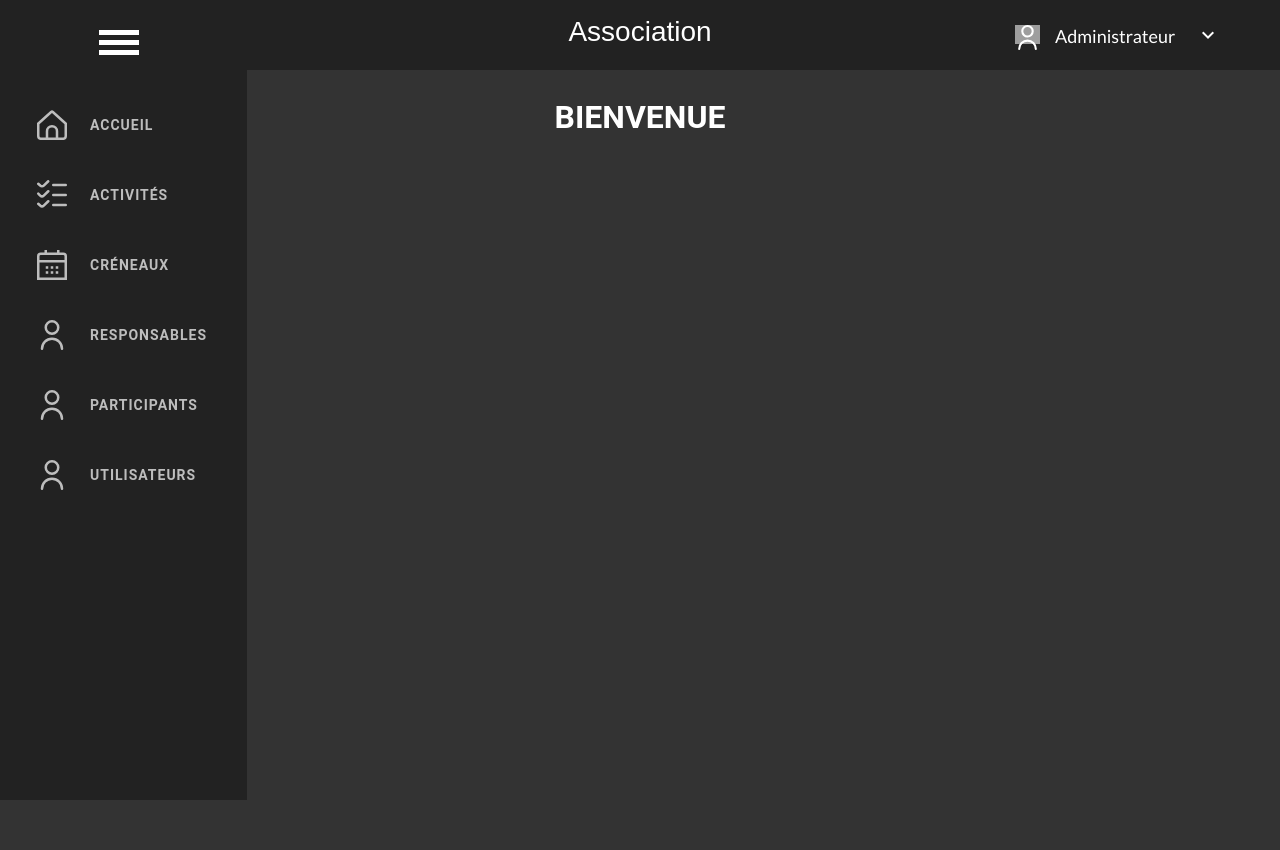
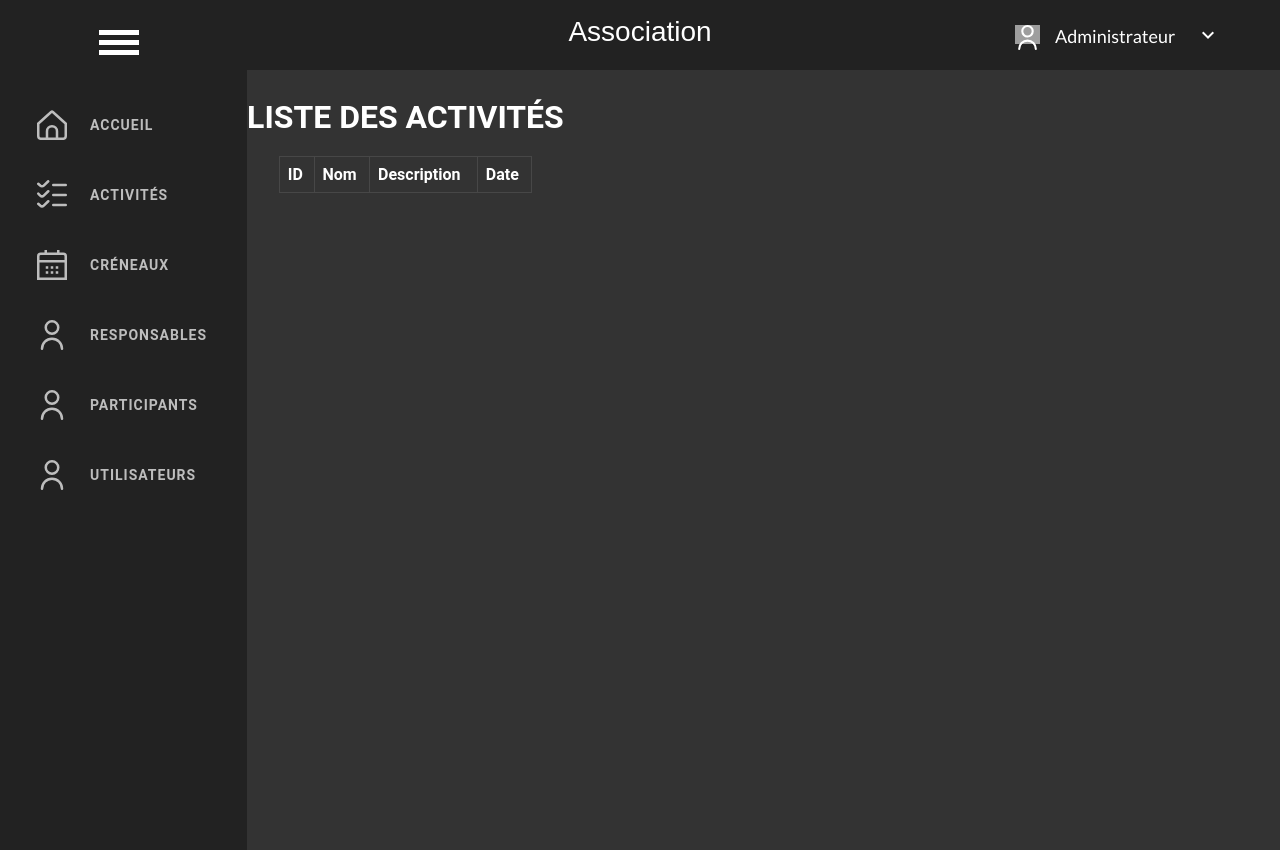
Before and after one commit to KillyanBtllr/Association, a PHP site: template view/admin/activite.php in a window 1280 px wide. Before the commit the page ends 800 px from the top, so only its background shows below. Run offline with PHP 8.4, Linux system fonts and the light colour scheme; the template is opened without the code that fills it, so the values that code supplies are empty; a user stored in the database is signed in; some libraries are stand-ins or nearby versions; grey boxes are pictures that could not be loaded.

Commit message:
Mise à jour de la BDD et de l'interface admin et des activités

```diff
--- a/css/accueil.css
+++ b/css/accueil.css
@@ -337,10 +337,12 @@ h2 {
   font-size: 30px;
 }
 
+.content-wrapper {
+  display: flex;
+}
+
 .menu {
-  top: 0;
-  position: fixed;
-  z-index: 3;
+  z-index: 2;
   background: #222;
   display: inline-block;
   float: left;
@@ -348,6 +350,13 @@ h2 {
   height: 100vh;
   width: 100px;
   overflow: hidden;
+}
+
+.content-section {
+  flex: 1;
+  padding: 30px;
+  background: #333;
+  color: white;
 }
 
 .toggled{
--- /dev/null
+++ b/css/activite.css
@@ -0,0 +1,39 @@
+.table-section {
+    flex-direction: column;
+    align-items: center;
+    justify-content: center;
+    height: 100vh;
+}
+
+.center-table-wrapper {
+    width: 80%;
+    margin: auto; /* Add this line to center the container */
+    margin-top: 20px;
+}
+
+.center-table {
+    width: 100%;
+    margin: auto; /* Add this line to center the table within the container */
+    border-collapse: collapse;
+    background-color: #2b2b2b;
+    color: #ffffff;
+}
+
+
+.center-table thead {
+    background-color: #1c1c1c; /* Couleur de fond pour l'en-tête */
+}
+
+.center-table th, .center-table td {
+    border: 1px solid #474747; /* Couleur de la bordure des cellules */
+    padding: 8px;
+    text-align: left;
+}
+
+.center-table th {
+    background-color: #333333; /* Couleur de fond pour les cellules d'en-tête */
+}
+
+.center-table tr:hover {
+    background-color: #444444; /* Couleur de fond lors du survol */
+}
--- a/view/admin/activite.php
+++ b/view/admin/activite.php
@@ -21,6 +21,7 @@ $prenom = $infoUser['prenom_participant'];
     <title>Accueil</title>
     <link href="https://fonts.googleapis.com/css2?family=Lato&display=swap" rel="stylesheet">
     <link href="css/accueil.css" rel="stylesheet">
+    <link href="css/activite.css" rel="stylesheet">
     <link href="https://fonts.googleapis.com/icon?family=Material+Icons" rel="stylesheet">
     <script src="https://code.jquery.com/jquery-3.6.4.min.js"></script>
     <script src="https://ajax.googleapis.com/ajax/libs/angularjs/1.5.2/angular.min.js"></script>
@@ -44,6 +45,7 @@ $prenom = $infoUser['prenom_participant'];
             </div>
         </div>
     </header>
+    <div class="content-wrapper">
         <div class="menu">
             <div class="menubutton">
                 <div class="blok een"></div>
@@ -52,17 +54,47 @@ $prenom = $infoUser['prenom_participant'];
             </div>
             <ul class="">
                 <li class="accueil"><div class="menutekstwrapper"><a class="menutekst" href="">Accueil</a></div></li>
-            <li class="activite"><div class="menutekstwrapper"><a class="menutekst" href="">Activités</a></div></li>
+                <li class="activite"><div class="menutekstwrapper"><a class="menutekst" href="?page=activite">Activités</a></div></li>
                 <li class="creneau"><div class="menutekstwrapper"><a class="menutekst" href="">Créneaux</a></div></li>
                 <li class="utilisateur"><div class="menutekstwrapper"><a class="menutekst" href="">Responsables</a></div></li>
-            <li class="utilisateur"><div class="menutekstwrapper"><a class="menutekst" href="">Participants</a></div></li>
-            <li class="utilisateur"><div class="menutekstwrapper"><a class="menutekst" href="">Utilisateurs</a></div></li>
+                <li class="utilisateur"><div class="menutekstwrapper"><a class="menutekst" href="admin/participant.php">Participants</a></div></li>
+                <li class="utilisateur"><div class="menutekstwrapper"><a class="menutekst" href="admin/utilisateur.php">Utilisateurs</a></div></li>
             </ul>
         </div>
-    <section class="">
-        <h1>Bienvenue <?php echo $prenom; ?></h1>
+        <section class="table-section">
+            <h1>Liste des activités</h1>
+            <div class="center-table-wrapper">
+                <table class="center-table">
+                    <thead>
+                        <tr>
+                            <th>ID</th>
+                            <th>Nom</th>
+                            <th>Description</th>
+                            <th>Date</th>
+                        </tr>
+                    </thead>
+                    <tbody>
+                        <?php
+                        // Récupérer les données de la table activite
+                        $sqlSelectActivite = "SELECT * FROM activite";
+                        $stmtSelectActivite = $pdo->prepare($sqlSelectActivite);
+                        $stmtSelectActivite->execute();
+                        $activites = $stmtSelectActivite->fetchAll(PDO::FETCH_ASSOC);
+
+                        // Afficher les données dans le tableau
+                        foreach ($activites as $activite) {
+                            echo "<tr>";
+                            echo "<td>" . $activite['id_act'] . "</td>";
+                            echo "<td>" . $activite['nom_act'] . "</td>";
+                            echo "<td>" . $activite['description'] . "</td>";
+                            echo "<td>" . $activite['num_resp'] . "</td>";
+                            echo "</tr>";
+                        }
+                        ?>
+                    </tbody>
+                </table>
+            </div>
         </section>
-
-
+    </div>
 </body>
 </html>
```
Also changed, not shown: BDD/association.sql (+26 -0 lines), api.php (+28 -0 lines), view/admin.php (+4 -4 lines). Lines whose indentation alone changed are shown as unchanged.
